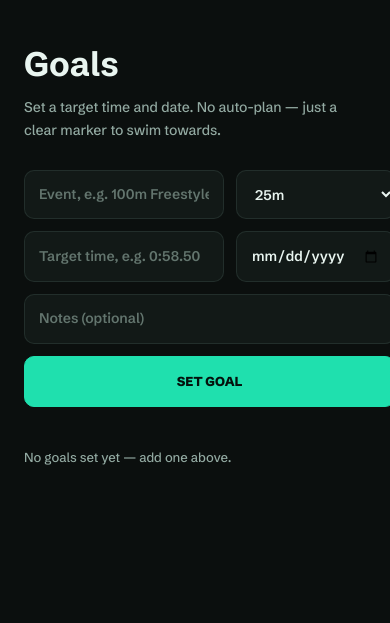
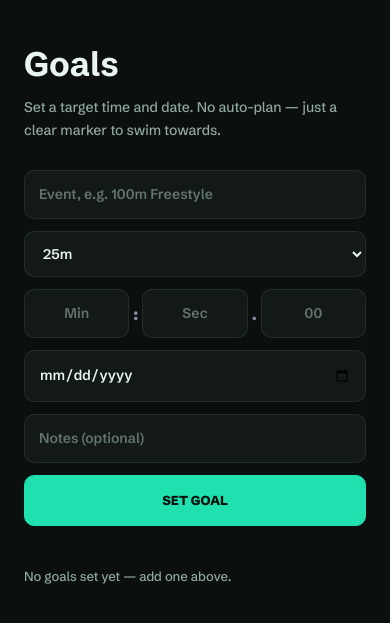
Before and after one commit to skydaniel741/stroke, a Flask app: page /goals in a window 390 px wide. Shown: the part 66-689 px from the top of the page. Run offline with Flask 3, Linux system fonts and the light colour scheme; the visitor is signed in with stand-in values (Sample User, id 1); data comes from the database, SQL or seed files in the repository; data that the repository does not hold is empty; some libraries are stand-ins or nearby versions.

Commit message:
Fix goals target-time input for mobile keypads
Replace the raw text field (needed manual : and . on a numeric-only
keyboard) with auto-advancing Min/Sec/Ms boxes, and stack the goals
form to one column under 520px so it stops clipping on phones.

```diff
--- a/templates/goals.html
+++ b/templates/goals.html
@@ -23,6 +23,19 @@
   .g-form .g-full{grid-column:1/-1;}
   .g-form button{
     grid-column:1/-1;padding:14px;background:#c8d5f6;border:1px solid #e4e8f4;border-radius:10px;font-weight:800;text-transform:uppercase;font-size:13px;cursor:pointer;
+  }
+
+  .g-time-group{display:flex;align-items:center;gap:4px;min-width:0;}
+  .g-time-group input{
+    width:0;flex:1 1 0;text-align:center;padding:12px 4px;
+    -moz-appearance:textfield;
+  }
+  .g-time-group input::-webkit-outer-spin-button,
+  .g-time-group input::-webkit-inner-spin-button{-webkit-appearance:none;margin:0;}
+  .g-time-sep{font-weight:800;color:#8b87a3;}
+
+  @media (max-width: 520px){
+    .g-form{grid-template-columns:1fr;}
   }
 
   .g-goal{
@@ -64,7 +77,14 @@
       <option value="25m">25m</option>
       <option value="50m">50m</option>
     </select>
-    <input type="text" name="target_time" placeholder="Target time, e.g. 0:58.50" required maxlength="10" inputmode="numeric">
+    <div class="g-time-group">
+      <input type="number" inputmode="numeric" id="tMin" placeholder="Min" min="0" max="59" maxlength="2" oninput="gTimeClamp(this,59,'tSec',1)">
+      <span class="g-time-sep">:</span>
+      <input type="number" inputmode="numeric" id="tSec" placeholder="Sec" min="0" max="59" maxlength="2" oninput="gTimeClamp(this,59,'tMs')">
+      <span class="g-time-sep">.</span>
+      <input type="number" inputmode="numeric" id="tMs" placeholder="00" min="0" max="99" maxlength="2" oninput="gTimeClamp(this,99,null)">
+    </div>
+    <input type="hidden" name="target_time" id="target_time_hidden">
     <input type="date" name="target_date">
     <input class="g-full" type="text" name="notes" placeholder="Notes (optional)" maxlength="500">
     <button type="submit">Set goal</button>
@@ -98,5 +118,35 @@
   {% endif %}
 </div>
 
+<script>
+function gTimeClamp(el, max, nextId, advanceAt){
+  let v = el.value.replace(/[^0-9]/g, '');
+  if(v.length > 2) v = v.slice(0, 2);
+  let num = parseInt(v, 10);
+  if(!isNaN(num)){
+    if(num > max) num = max;
+    el.value = num;
+    if(v.length >= (advanceAt || 2) && nextId) document.getElementById(nextId).focus();
+  } else {
+    el.value = '';
+  }
+}
+
+document.querySelector('.g-form').addEventListener('submit', function(e){
+  const min = document.getElementById('tMin').value;
+  const sec = document.getElementById('tSec').value;
+  const ms = document.getElementById('tMs').value;
+  if(sec === ''){
+    e.preventDefault();
+    document.getElementById('tSec').focus();
+    return;
+  }
+  const secPadded = sec.padStart(2, '0');
+  const msPadded = (ms || '0').padStart(2, '0');
+  document.getElementById('target_time_hidden').value =
+    min ? `${parseInt(min, 10)}:${secPadded}.${msPadded}` : `${secPadded}.${msPadded}`;
+});
+</script>
+
 </body>
 </html>
```
